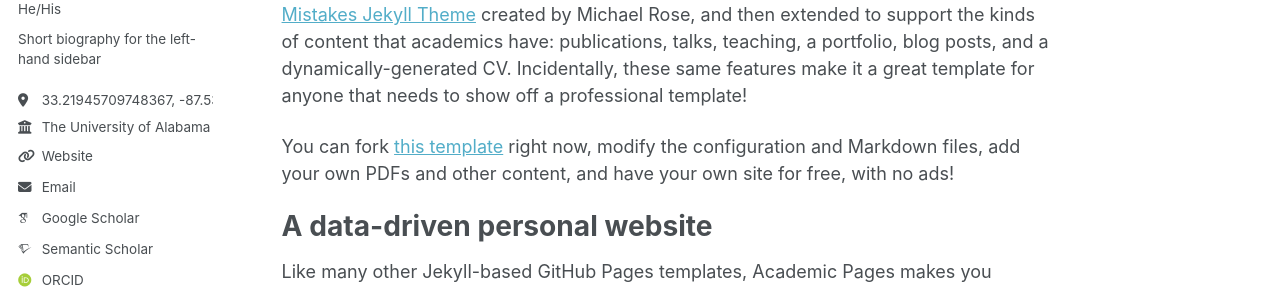
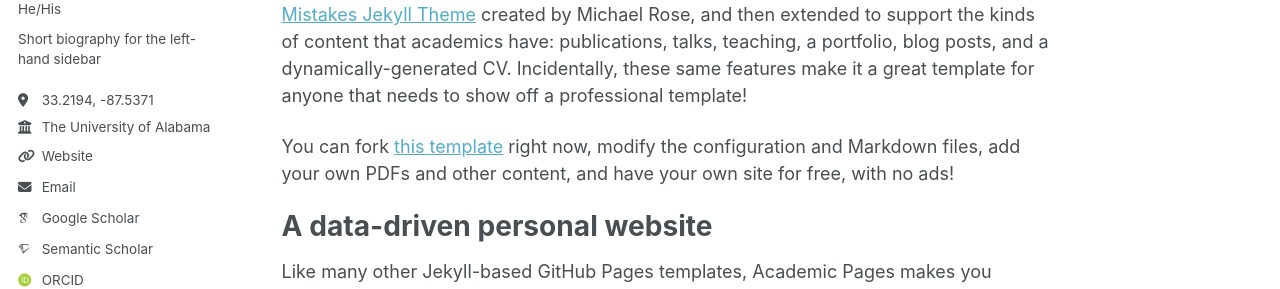
Before and after one commit to s-dasgupta/s-dasgupta.github.io, a Jekyll site: the page built from _pages/about.md, in a window 1280 px wide. Shown: the part 276-565 px from the top of the page. Built offline with Jekyll 4.4.1, drawn with Linux system fonts in a browser that asks for light colours; some web fonts are replaced; a script that is not in the unit is left out.

Commit message:
Fix location coordinates in _config.yml

```diff
--- a/_config.yml
+++ b/_config.yml
@@ -26,7 +26,7 @@ author:
   name             : "Your Sidebar Name"
   pronouns         : "He/His" # example: "she/her"
   bio              : "Short biography for the left-hand sidebar"
-  location         : "33.21945709748367, -87.53713856342382"
+  location         : "33.2194, -87.5371"
   employer         : "The University of Alabama"
   uri              : "sagardasgupta.me" # URL
   email            : "sdasgupta@ua.edu"
```
